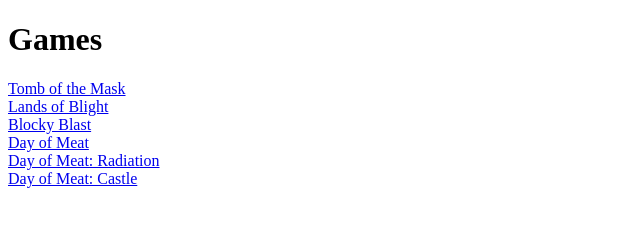
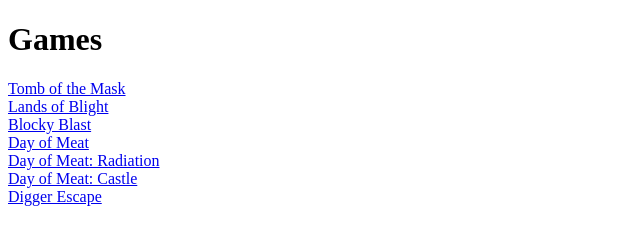
Before and after one commit to Wate02/BrowserGames, a plain HTML site: page index.html in a window 1280 px wide. Shown: the whole page, without its empty margins (0-640 px from the left). Drawn offline with Linux system fonts and the light colour scheme.

Commit message:
Update index.html

```diff
--- a/index.html
+++ b/index.html
@@ -18,5 +18,7 @@
     <a href="https://wate02.github.io/BrowserGames/DayOfMeat/DayOfMeatRadiation">Day of Meat: Radiation</a>
      <br>
     <a href="https://wate02.github.io/BrowserGames/DayOfMeat/DayOfMeatCastle">Day of Meat: Castle</a>
+     <br>
+    <a href="https://wate02.github.io/BrowserGames/Digger%20Escape/">Digger Escape</a>
 </body>
 </html>
```
